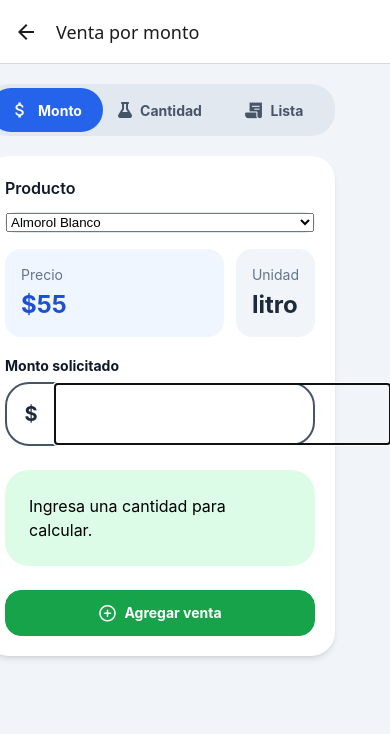
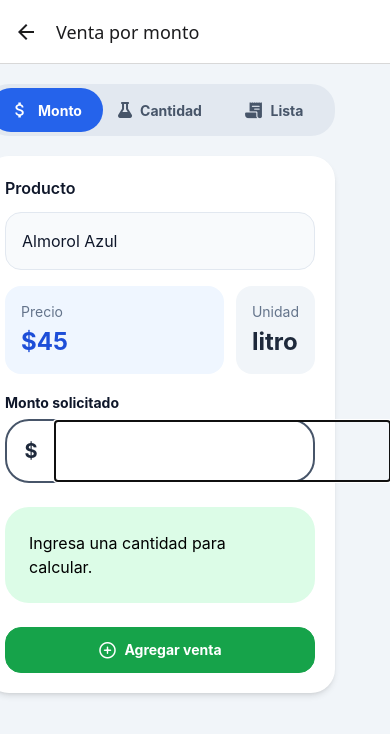
Before and after one commit to PalomaRmMz/calcQuim, a React Native app: screen /Calculator in a window 390 px wide. Shown: the top 734 px of the page. Built offline with nearby package versions, Linux system fonts and the light colour scheme.

Commit message:
cambio del picket por un input

```diff
--- a/app.json
+++ b/app.json
@@ -15,7 +15,8 @@
         "foregroundImage": "./assets/android-icon-foreground.png",
         "backgroundImage": "./assets/android-icon-background.png",
         "monochromeImage": "./assets/android-icon-monochrome.png"
-      }
+      },
+      "package": "com.pamrm2089.calcQuim"
     },
     "web": {
       "favicon": "./assets/favicon.png",
@@ -23,6 +24,11 @@
     },
     "plugins": [
       "expo-status-bar"
-    ]
+    ],
+    "extra": {
+      "eas": {
+        "projectId": "ee8ac261-98af-464f-bf91-70762c40b41c"
+      }
+    }
   }
 }
--- /dev/null
+++ b/src/components/ProductSearchInput.js
@@ -0,0 +1,61 @@
+import { useState } from "react";
+import { View, Text, TextInput, Pressable } from "react-native";
+
+export default function ProductSearchInput({
+    products,
+    selectedProduct,
+    onSelectProduct,
+}) {
+    const [searchText, setSearchText] = useState(selectedProduct?.name || "");
+    const [showResults, setShowResults] = useState(false);
+    const filteredProducts = products.filter((product) =>
+        product.name.toLowerCase().includes(searchText.toLowerCase())
+    );
+
+    function handleSelect(product) {
+        onSelectProduct(product);
+        setSearchText(product.name);
+        setShowResults(false);
+    }
+
+    return (
+        <View>
+            <TextInput
+                className="rounded-2xl border border-slate-200 bg-slate-50 px-4 py-4 text-base text-slate-900"
+                placeholder="Escribe el producto..."
+                value={searchText}
+                onChangeText={(text) => {
+                    setSearchText(text);
+                    setShowResults(true);
+                }}
+                onFocus={() => setShowResults(true)}
+            />
+
+            {showResults && searchText.length > 0 && (
+                <View className="mt-2 max-h-60 rounded-2xl border border-slate-200 bg-white">
+                    {filteredProducts.length === 0 ? (
+                        <Text className="p-4 text-slate-500">
+                            No se encontraron productos.
+                        </Text>
+                    ) : (
+                        filteredProducts.slice(0, 8).map((product) => (
+                            <Pressable
+                                key={product.id}
+                                onPress={() => handleSelect(product)}
+                                className="border-b border-slate-100 p-4"
+                            >
+                                <Text className="font-bold text-slate-900">
+                                    {product.name}
+                                </Text>
+
+                                <Text className="mt-1 text-sm text-slate-500">
+                                    ${product.price} por {product.unit}
+                                </Text>
+                            </Pressable>
+                        ))
+                    )}
+                </View>
+            )}
+        </View>
+    );
+}
--- a/src/data/Products.js
+++ b/src/data/Products.js
@@ -1,226 +1,34 @@
 export const products = [
-    {
-        id: "AUAOBLAN8",
-        name: "Almorol Blanco",
-        category: "automotriz",
-        unit: "litro",
-        price: 55,
-    },
-    {
-        id: "AUAOZLPG3",
-        name: "Almorol Azul",
-        category: "automotriz",
-        unit: "litro",
-        price: 45,
-    },
-    {
-        id: "AUSAPXHZ2",
-        name: "Shampoo p/auto c/cera",
-        category: "automotriz",
-        unit: "litro",
-        price: 24,
-    },
-    {
-        id: "HIGENTMS7",
-        name: "Gel Antibacterial",
-        category: "higiene personal",
-        unit: "litro",
-        price: 48,
-    },
-    {
-        id: "HIJAPRIZ7",
-        name: "Jabón para Manos Coco",
-        category: "higiene personal",
-        unit: "litro",
-        price: 20,
-    },
-    {
-        id: "HIJAPRJQ8",
-        name: "Jabón para Manos Escudo",
-        category: "higiene personal",
-        unit: "litro",
-        price: 20,
-    },
-    {
-        id: "LADOZLRD1",
-        name: "Downy Azul",
-        category: "lavanderia",
-        unit: "litro",
-        price: 15,
-    },
-    {
-        id: "LADOMRSE2",
-        name: "Downy Amarillo",
-        category: "lavanderia",
-        unit: "litro",
-        price: 15,
-    },
-    {
-        id: "LASUCRZL6",
-        name: "Suavitel Carisma",
-        category: "lavanderia",
-        unit: "litro",
-        price: 15,
-    },
-    {
-        id: "LAAIFRDP2",
-        name: "Ariel Fuerza Extrema",
-        category: "lavanderia",
-        unit: "litro",
-        price: 19,
-    },
-    {
-        id: "LAMXCLSR1",
-        name: "Más Color",
-        category: "lavanderia",
-        unit: "litro",
-        price: 19,
-    },
-    {
-        id: "LAMXNGDL3",
-        name: "Más Negro",
-        category: "lavanderia",
-        unit: "litro",
-        price: 19,
-    },
-    {
-        id: "LAZOBLLZ3",
-        name: "Zote Blanco",
-        category: "lavanderia",
-        unit: "litro",
-        price: 19,
-    },
-    {
-        id: "LAZORSLP7",
-        name: "Zote Rosa",
-        category: "lavanderia",
-        unit: "litro",
-        price: 19,
-    },
-    {
-        id: "LAPEXXUI8",
-        name: "Persil",
-        category: "lavanderia",
-        unit: "litro",
-        price: 27,
-    },
-    {
-        id: "LADEXXCG8",
-        name: "Detercom",
-        category: "lavanderia",
-        unit: "litro",
-        price: 21,
-    },
-    {
-        id: "LAVAXXRR7",
-        name: "Vanish",
-        category: "lavanderia",
-        unit: "litro",
-        price: 16,
-    },
-    {
-        id: "LAREDXNL7",
-        name: "Reforzador de aroma",
-        category: "lavanderia",
-        unit: "litro",
-        price: 27,
-    },
-    {
-        id: "LIAIXXRB6",
-        name: "Axion",
-        category: "limpieza",
-        unit: "litro",
-        price: 24,
-    },
-    {
-        id: "LISAXXIO1",
-        name: "Salvo",
-        category: "limpieza",
-        unit: "litro",
-        price: 24,
-    },
-    {
-        id: "LICOXXTW8",
-        name: "Cloro",
-        category: "limpieza",
-        unit: "litro",
-        price: 6,
-    },
-    {
-        id: "LIDENDHQ6",
-        name: "Desengrasante Industrial",
-        category: "limpieza",
-        unit: "litro",
-        price: 34,
-    },
-    {
-        id: "LIFABRPS6",
-        name: "Fabuloso Brisa",
-        category: "limpieza",
-        unit: "litro",
-        price: 10,
-    },
-    {
-        id: "LIFALVSU0",
-        name: "Fabuloso Lavanda",
-        category: "limpieza",
-        unit: "litro",
-        price: 10,
-    },
-    {
-        id: "LIFAKWOX9",
-        name: "Fabuloso Kiwi-Mango",
-        category: "limpieza",
-        unit: "litro",
-        price: 10,
-    },
-    {
-        id: "LIFASTPY0",
-        name: "Fabuloso Estéfano",
-        category: "limpieza",
-        unit: "litro",
-        price: 10,
-    },
-    {
-        id: "LIPIBLOG0",
-        name: "Pinol Blanco",
-        category: "limpieza",
-        unit: "litro",
-        price: 15,
-    },
-    {
-        id: "LIPIVRQD3",
-        name: "Pinol Verde",
-        category: "limpieza",
-        unit: "litro",
-        price: 15,
-    },
-    {
-        id: "LISAXXXC6",
-        name: "Sarricida",
-        category: "limpieza",
-        unit: "litro",
-        price: 28,
-    },
-    {
-        id: "LIWIXXVM1",
-        name: "Windex",
-        category: "limpieza",
-        unit: "litro",
-        price: 9,
-    },
-    {
-        id: "LIHIXXWK4",
-        name: "Hipoclorito",
-        category: "limpieza",
-        unit: "litro",
-        price: 15,
-    },
-    {
-        id: "LIAUPRVW6",
-        name: "Auyenta Perros",
-        category: "limpieza",
-        unit: "litro",
-        price: 13,
-    },
+    { id: "AUAOZLPG3", name: "Almorol Azul", category: "automotriz", unit: "litro", price: 45, },
+    { id: "AUAOBLAN8", name: "Almorol Blanco", category: "automotriz", unit: "litro", price: 55, },
+    { id: "LAAIFRDP2", name: "Ariel Fuerza Extrema", category: "lavanderia", unit: "litro", price: 19, },
+    { id: "LIAUPRVW6", name: "Auyenta Perros", category: "limpieza", unit: "litro", price: 13, },
+    { id: "LIAIXXRB6", name: "Axion", category: "limpieza", unit: "litro", price: 24, },
+    { id: "LICOXXTW8", name: "Cloro", category: "limpieza", unit: "litro", price: 6, },
+    { id: "LIDENDHQ6", name: "Desengrasante Industrial", category: "limpieza", unit: "litro", price: 34, },
+    { id: "LADEXXCG8", name: "Detercom", category: "lavanderia", unit: "litro", price: 21, },
+    { id: "LADOMRSE2", name: "Downy Amarillo", category: "lavanderia", unit: "litro", price: 15, },
+    { id: "LADOZLRD1", name: "Downy Azul", category: "lavanderia", unit: "litro", price: 15, },
+    { id: "LIFABRPS6", name: "Fabuloso Brisa", category: "limpieza", unit: "litro", price: 10, },
+    { id: "LIFASTPY0", name: "Fabuloso Estéfano", category: "limpieza", unit: "litro", price: 10, },
+    { id: "LIFAKWOX9", name: "Fabuloso Kiwi-Mango", category: "limpieza", unit: "litro", price: 10, },
+    { id: "LIFALVSU0", name: "Fabuloso Lavanda", category: "limpieza", unit: "litro", price: 10, },
+    { id: "HIGENTMS7", name: "Gel Antibacterial", category: "higiene personal", unit: "litro", price: 48, },
+    { id: "LIHIXXWK4", name: "Hipoclorito", category: "limpieza", unit: "litro", price: 15, },
+    { id: "HIJAPRIZ7", name: "Jabón para Manos Coco", category: "higiene personal", unit: "litro", price: 20, },
+    { id: "HIJAPRJQ8", name: "Jabón para Manos Escudo", category: "higiene personal", unit: "litro", price: 20, },
+    { id: "LAMXCLSR1", name: "Más Color", category: "lavanderia", unit: "litro", price: 19, },
+    { id: "LAMXNGDL3", name: "Más Negro", category: "lavanderia", unit: "litro", price: 19, },
+    { id: "LAPEXXUI8", name: "Persil", category: "lavanderia", unit: "litro", price: 27, },
+    { id: "LIPIBLOG0", name: "Pinol Blanco", category: "limpieza", unit: "litro", price: 15, },
+    { id: "LIPIVRQD3", name: "Pinol Verde", category: "limpieza", unit: "litro", price: 15, },
+    { id: "LAREDXNL7", name: "Reforzador de aroma", category: "lavanderia", unit: "litro", price: 27, },
+    { id: "LISAXXIO1", name: "Salvo", category: "limpieza", unit: "litro", price: 24, },
+    { id: "LISAXXXC6", name: "Sarricida", category: "limpieza", unit: "litro", price: 28, },
+    { id: "AUSAPXHZ2", name: "Shampoo p/auto c/cera", category: "automotriz", unit: "litro", price: 24, },
+    { id: "LASUCRZL6", name: "Suavitel Carisma", category: "lavanderia", unit: "litro", price: 15, },
+    { id: "LAVAXXRR7", name: "Vanish", category: "lavanderia", unit: "litro", price: 16, },
+    { id: "LIWIXXVM1", name: "Windex", category: "limpieza", unit: "litro", price: 9, },
+    { id: "LAZOBLLZ3", name: "Zote Blanco", category: "lavanderia", unit: "litro", price: 19, },
+    { id: "LAZORSLP7", name: "Zote Rosa", category: "lavanderia", unit: "litro", price: 19, },
 ];
--- a/src/screens/AddSaleScreen.js
+++ b/src/screens/AddSaleScreen.js
@@ -1,5 +1,4 @@
 import { useState } from "react";
-
 import {
     SafeAreaView,
     View,
@@ -9,10 +8,9 @@ import {
     Alert,
     ScrollView,
 } from "react-native";
-
-import { Picker } from "@react-native-picker/picker";
 import { products } from "../data/Products";
 import ActionButton from "../components/ActionButton";
+import ProductSearchInput from "../components/ProductSearchInput";
 import ResultBox from "../components/ResultBox";
 import QuickNav from "../components/QuickNav";
 
@@ -62,26 +60,11 @@ export default function AddSaleScreen({
                             Producto vendido
                         </Text>
 
-                        <View className="rounded-2xl border border-slate-200 bg-slate-50">
-                            <Picker
-                                selectedValue={selectedProduct.id}
-                                onValueChange={(productId) => {
-                                    const product = products.find(
-                                        (item) => item.id === productId
-                                    );
-
-                                    setSelectedProduct(product);
-                                }}
-                            >
-                                {products.map((product) => (
-                                    <Picker.Item
-                                        key={product.id}
-                                        label={product.name}
-                                        value={product.id}
-                                    />
-                                ))}
-                            </Picker>
-                        </View>
+                        <ProductSearchInput
+                            products={products}
+                            selectedProduct={selectedProduct}
+                            onSelectProduct={setSelectedProduct}
+                        />
 
                         <View className="mt-4 flex-row gap-3">
                             <View className="flex-1 rounded-2xl bg-blue-50 p-4">
--- a/src/screens/CalculatorScreen.js
+++ b/src/screens/CalculatorScreen.js
@@ -8,10 +8,9 @@ import {
     Pressable,
     Alert,
 } from "react-native";
-import { Picker } from "@react-native-picker/picker";
-
 import { products } from "../data/Products";
 import ActionButton from "../components/ActionButton";
+import ProductSearchInput from "../components/ProductSearchInput";
 import QuickNav from "../components/QuickNav";
 import ResultBox from "../components/ResultBox";
 import { calculateQuantity } from "../utils/calculations";
@@ -61,23 +60,11 @@ export default function CalculatorScreen({
                         Producto
                     </Text>
 
-                    <View className="rounded-2xl border border-slate-200 bg-slate-50">
-                        <Picker
-                            selectedValue={selectedProduct.id}
-                            onValueChange={(productId) => {
-                                const product = products.find((item) => item.id === productId);
-                                setSelectedProduct(product);
-                            }}
-                        >
-                            {products.map((product) => (
-                                <Picker.Item
-                                    key={product.id}
-                                    label={product.name}
-                                    value={product.id}
-                                />
-                            ))}
-                        </Picker>
-                    </View>
+                    <ProductSearchInput
+                        products={products}
+                        selectedProduct={selectedProduct}
+                        onSelectProduct={setSelectedProduct}
+                    />
 
                     <View className="mt-4 flex-row gap-3">
                         <View className="flex-1 rounded-2xl bg-blue-50 p-4">
```
Also changed, not shown: eas.json (added, +26 -0 lines).
